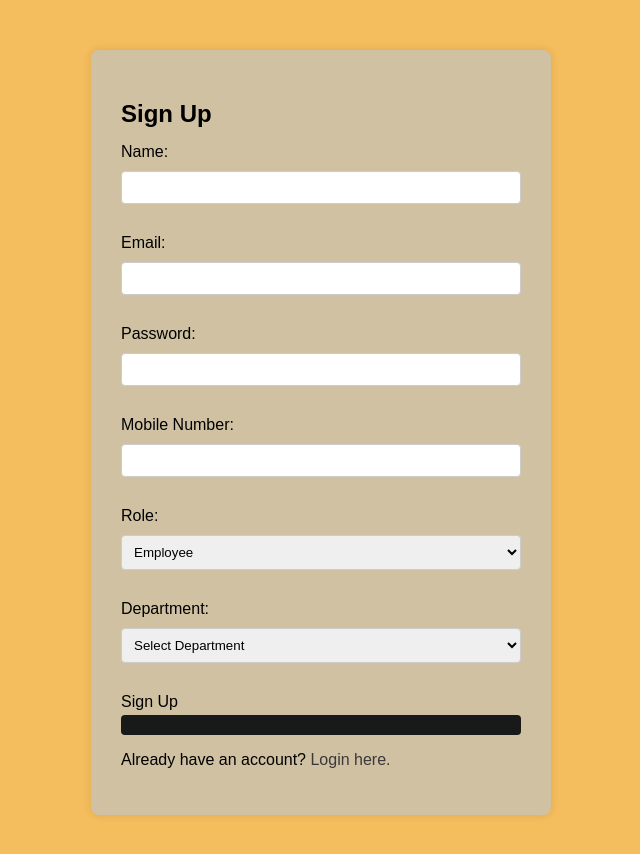
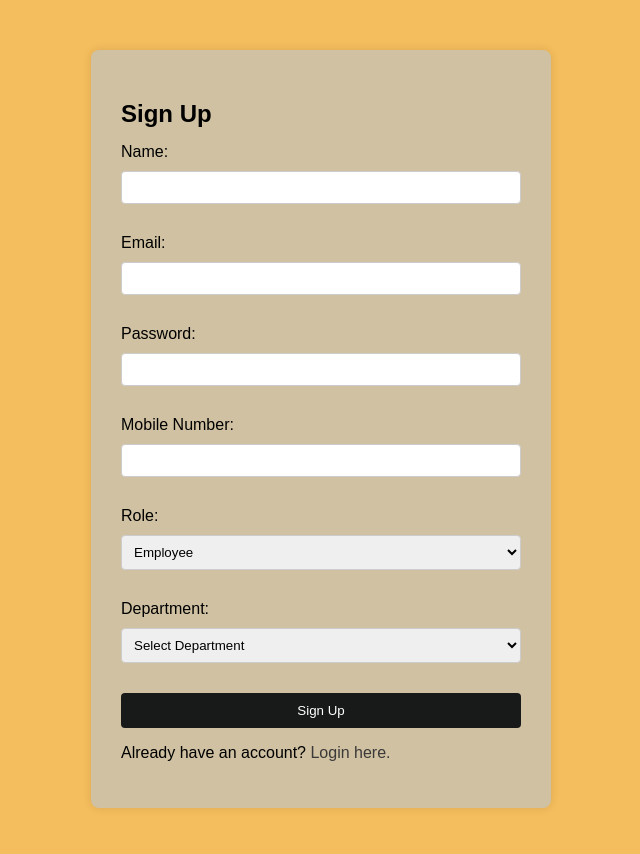
Before and after one commit to DEVANAND24/HRMS, a React (Create React App) app in the folder frontendhrms/: page /signup in a window 1280 px wide. Shown: the top 854 px of the page, without its empty margins (319-959 px from the left). Built offline with nearby package versions, Linux system fonts and the light colour scheme.

Commit message:
update login

```diff
--- a/frontendhrms/src/pages/Login.js
+++ b/frontendhrms/src/pages/Login.js
@@ -60,10 +60,11 @@ const Login = () => {
           </select>
         </div>
         <div className="load">
-        {loading ? <p>Trying to Login Please wait...</p> : "Login"}
+        {loading ? <p>Trying to Login Please wait...</p> : " "}
         </div>
         {error && <p className="error-message">{error}</p>}
         <button type="submit" disabled={loading}>
+          Login
         </button>
       </form>
       <p>
--- a/frontendhrms/src/pages/Signup.js
+++ b/frontendhrms/src/pages/Signup.js
@@ -113,11 +113,11 @@ const Signup = () => {
           </select>
         </div>
         <div className="loadS">
-        {loading ? <p>Trying to SignUp Please Wait...</p> : "Sign Up"}
+        {loading ? <p>Trying to SignUp Please Wait...</p> : " "}
         </div>
         {error && <p className="error-message">{error}</p>}
         <button type="submit" disabled={loading}>
-
+          Sign Up
         </button>
       </form>
       <p>
```
